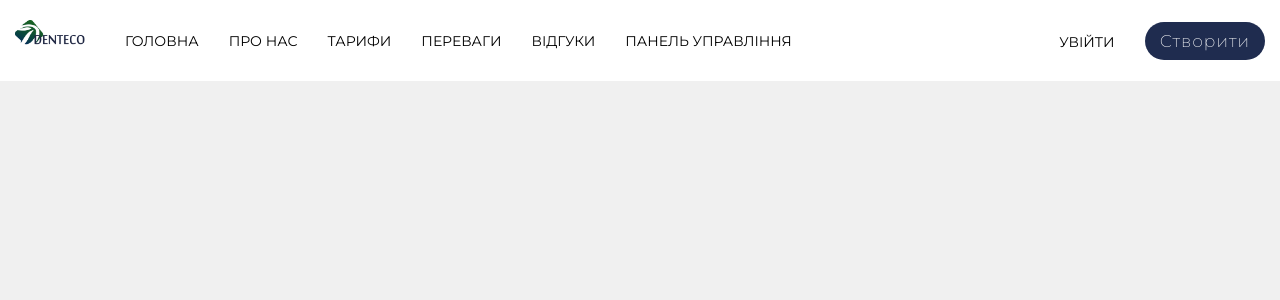
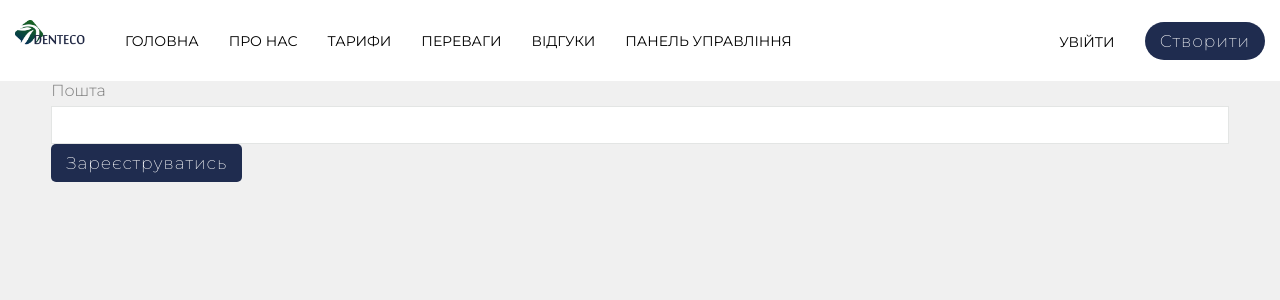
Before and after one commit to alexanderkhanas/site-builder, a React (Create React App) app: page /register in a window 1280 px wide. Shown: the top 300 px of the page. Built offline with nearby package versions, Linux system fonts and the light colour scheme; no server answers.

Commit message:
register

```diff
--- a/src/App.js
+++ b/src/App.js
@@ -5,6 +5,7 @@ import Header from "./misc/Header/Header";
 import { connect } from "react-redux";
 import { getUserAction } from "./store/actions/userActions";
 import { getHomeContentAction } from "./store/actions/contentActions";
+import Register from "./pages/Register/Register";
 
 const Login = lazy(() => import("./pages/Login/Login"));
 const CreateSite = lazy(() => import("./pages/CreateSite/CreateSite"));
@@ -28,6 +29,7 @@ function App({ getUser, getContent }) {
           <Route exact path="/" component={Home} />
           <Route path="/select-template" component={SelectTemplate} />
           <Route path="/login" component={Login} />
+          <Route path="/register" component={Register} />
           <Route path="/create-site/:id" component={CreateSite} />
           <Route path="/profile" component={Profile} />
         </Switch>
--- a/src/pages/Home/Home.js
+++ b/src/pages/Home/Home.js
@@ -22,12 +22,6 @@ const Home = ({ getContent, content }) => {
         infiniteLoop
         useKeyboardArrows
       >
-        {/*header_1(pin):"100% готові, високоякісні та надійні вебсайти для стоматологій"*/}
-        {/*header_2(pin):"Стильний, сучасний та високоякісний вебсайт Вашої стоматології від 5 хвилин"*/}
-        {/*header_text_1(pin):"Найпростіший спосіб створити, запустити та розвивати Ваш бізнес"*/}
-        {/*header_text_2(pin):"Простота у налаштуванні - гнучкість - швидкий старт"*/}
-        {/*header_text_3(pin):"Запустіть свій веб-сайт менш ніж за пів години!"*/}
-        {/*header_3*/}
         {[...Array(3)].map((_, i) => (
           <div className={s.carousel__img__container}>
             <img
--- a/src/pages/Login/Login.js
+++ b/src/pages/Login/Login.js
@@ -85,12 +85,14 @@ const Login = ({
             <a href="https://topfractal.com/ua/auth/google">
               <img
                 src={require("../../assets/google.png")}
+                alt="loading"
                 className={s.social__icon}
               />
             </a>
             <a href="https://topfractal.com/ua/redirect">
               <img
                 src={require("../../assets/facebook.png")}
+                alt="loading"
                 className={s.social__icon}
               />
             </a>
--- a/src/pages/Login/Login.module.css
+++ b/src/pages/Login/Login.module.css
@@ -70,3 +70,7 @@
     margin-right: 8px;
     border-radius:6px;
 }
+
+.button {
+    margin-top: 10px;
+}
--- /dev/null
+++ b/src/pages/Register/Register.js
@@ -0,0 +1,50 @@
+import React from "react";
+import s from "./Register.module.css";
+import { withFormik } from "formik";
+import { connect } from "react-redux";
+import FixedWrapper from "../../wrappers/FixedWrapper/FixedWrapper";
+import Input from "../../misc/Input/Input";
+import Button from "../../misc/Button/Button";
+import { registerAction } from "../../store/actions/userActions";
+import { withRouter } from "react-router";
+
+const Register = ({ values, handleChange, handleSubmit }) => {
+  return (
+    <FixedWrapper className={s.container}>
+      <div className={s.inner}>
+        <Input
+          name="email"
+          value={values.email}
+          onChange={handleChange}
+          label="Пошта"
+        />
+        <Button
+          className={s.button}
+          onClick={handleSubmit}
+          title="Зареєструватись"
+        />
+      </div>
+    </FixedWrapper>
+  );
+};
+
+const formikHOC = withFormik({
+  mapPropsToValues: () => ({
+    email: "",
+  }),
+  handleSubmit: async (values, { props: { register, history } }) => {
+    const isSuccess = await register(values);
+    if (isSuccess) {
+      history.push("/profile");
+    }
+  },
+})(Register);
+
+const routerHOC = withRouter(formikHOC);
+
+const mapStateToProps = (state) => ({});
+const mapDispatchToProps = (dispatch) => ({
+  register: (data) => dispatch(registerAction(data)),
+});
+
+export default connect(mapStateToProps, mapDispatchToProps)(routerHOC);
--- a/src/store/actions/userActions.js
+++ b/src/store/actions/userActions.js
@@ -1,4 +1,9 @@
-import { fetchUser, loginRequest, postImage } from "../api/api";
+import {
+  fetchUser,
+  loginRequest,
+  postImage,
+  registerRequest,
+} from "../api/api";
 import { SET_USER } from "./actionTypes";
 
 export const loginAction = (data, isRemember) => {
@@ -8,6 +13,17 @@ export const loginAction = (data, isRemember) => {
       const { user, token } = response.data;
       localStorage.setItem("_token", token);
       dispatch({ type: SET_USER, user });
+    }
+    return response?.status === 200;
+  };
+};
+
+export const registerAction = (data) => {
+  return async (dispatch) => {
+    const response = await registerRequest(data);
+    console.log("response ===", response);
+    if (response?.data) {
+      dispatch({ type: SET_USER, user: response.data });
     }
     return response?.status === 200;
   };
--- a/src/store/api/api.js
+++ b/src/store/api/api.js
@@ -2,6 +2,10 @@ import _axios from "./_axios";
 
 export const loginRequest = (data) => {
   return _axios.post("/getToken", data);
+};
+
+export const registerRequest = (data) => {
+  return _axios.post("/createUser", data);
 };
 
 export const fetchUser = () => {
```
Also changed, not shown: src/pages/Register/Register.module.css (added).
